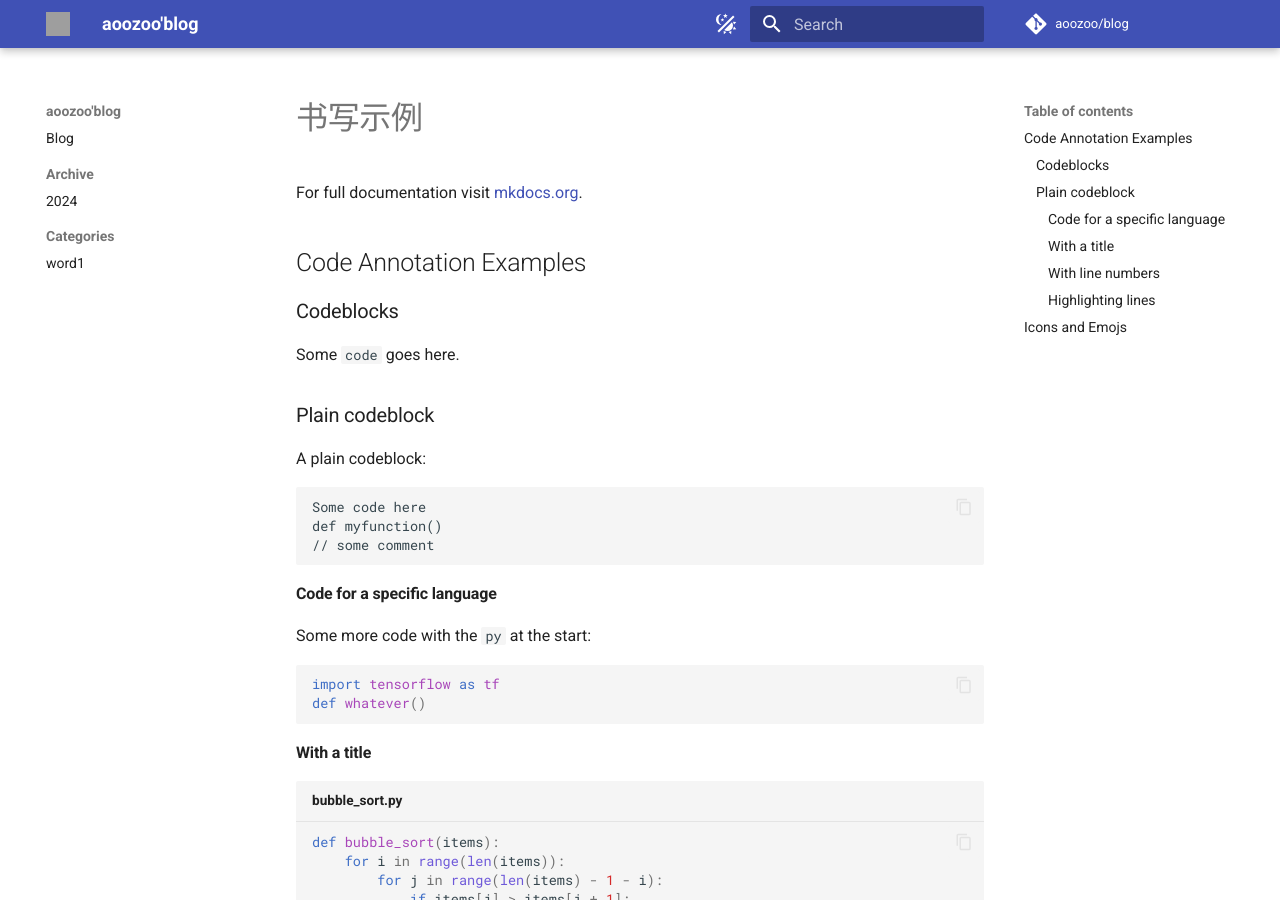
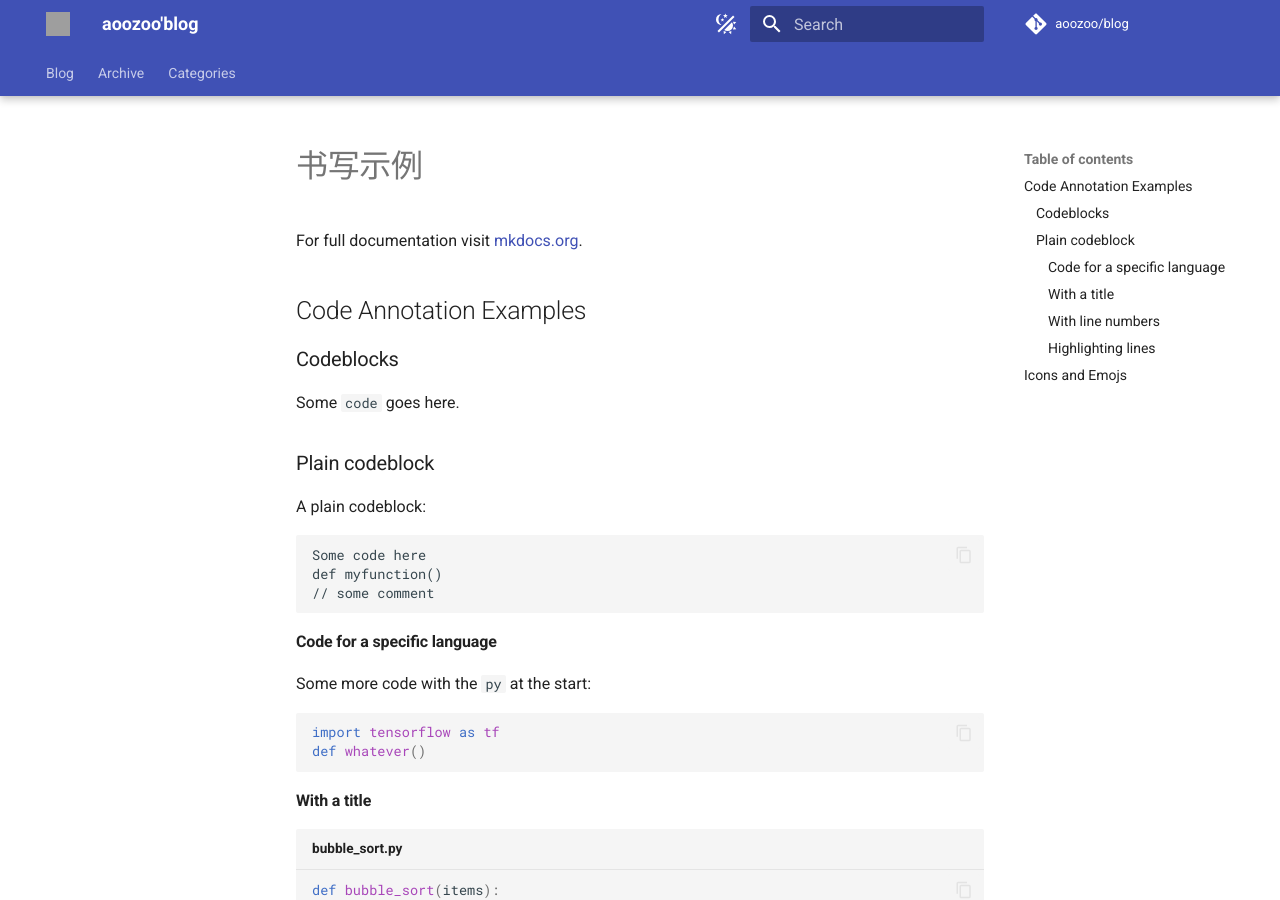
Before and after one commit to aoozoo/blog, an MkDocs documentation site: the page built from docs/书写示例.md, in a window 1280 px wide and 900 px high. Built offline with MkDocs 1.6.1 and Material for MkDocs 9.7.7, drawn with Linux system fonts in a browser that asks for light colours; comment, search, counter and statistics services are not loaded; grey boxes are pictures that could not be loaded.

Commit message:
ignore comment

```diff
--- a/mkdocs.yml
+++ b/mkdocs.yml
@@ -15,8 +15,20 @@
     logo: material/numeric-9-box
   features:
     - content.code.copy
-    - navigation.sections
+    - navigation.sections # 这里打开，目录就显示为灰色，不会有展开的箭头，里面的内容会一直显示在左边栏
     - navigation.instant
+    - navigation.expand # 左边侧栏目录结构自动展开
+    - navigation.tabs # 这里打开可以多一行，选项卡一栏
+    - navigation.tabs.sticky # 滚动的时候选项卡也保持可见
+    - navigation.path
+    - navigation.instant.prefetch
+    - navigation.instant.progress
+    - navigation.tracking
+    - navigation.prune
+    - navigation.indexes
+    - navigation.top
+    - navigation.footer
+
   palette:
     - scheme: default
       toggle:
```
